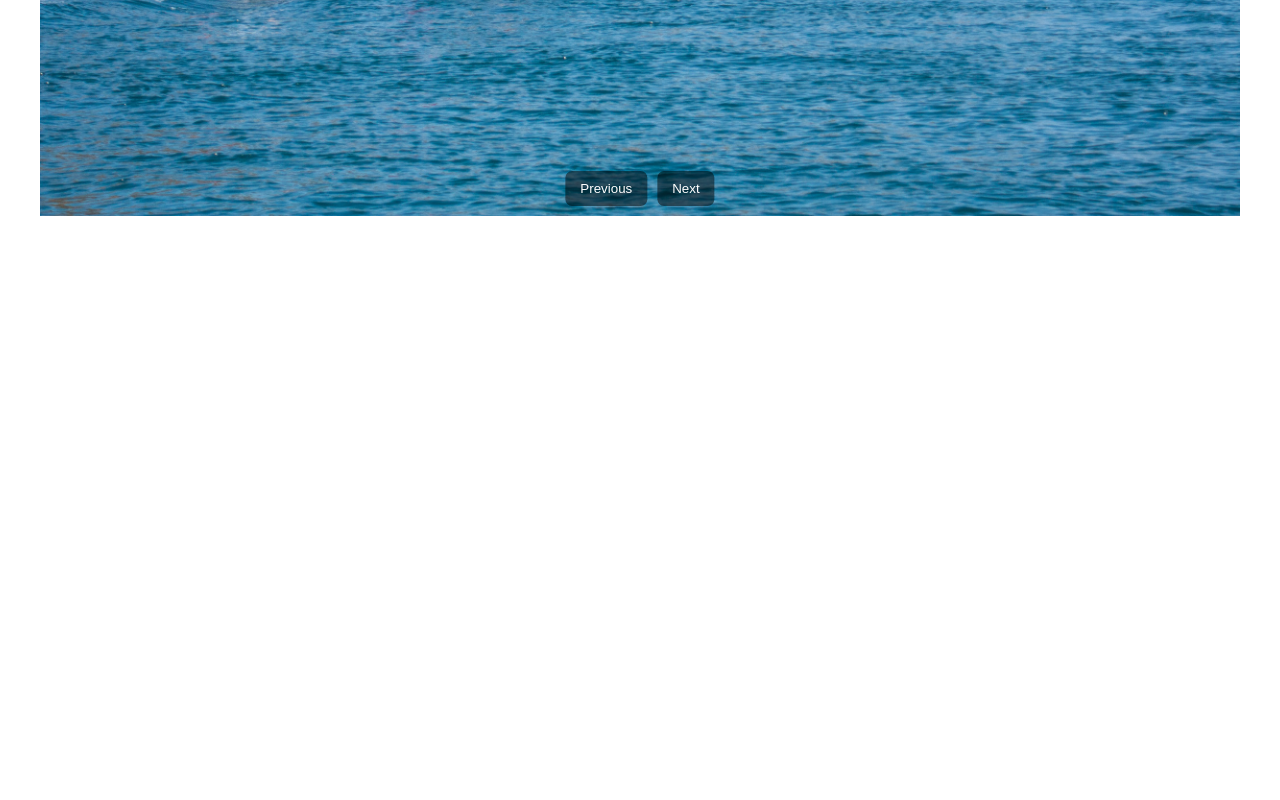
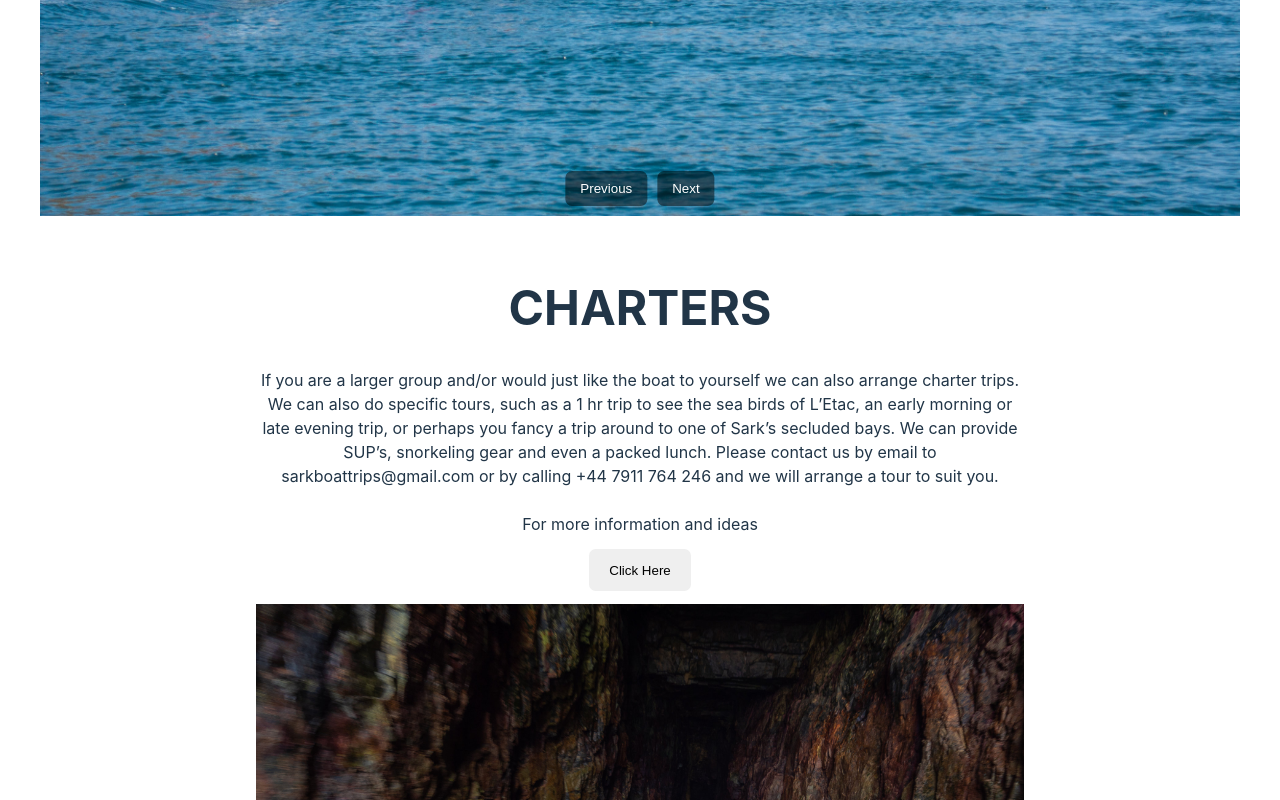
Before and after one commit to MorganGuille/sark-boat-trips, a React (Vite) app in the folder client/: page / in a window 1280 px wide. Shown: the part 2000-2800 px from the top of the page. Before the commit the page ends 2216 px from the top, so only its background shows below. Built offline with nearby package versions, Linux system fonts and the light colour scheme.

Commit message:
working on internal navigation

```diff
--- a/client/src/App.css
+++ b/client/src/App.css
@@ -3,7 +3,6 @@
   line-height: 1.5;
   font-weight: 400;
 
-  /* color-scheme: light dark; */
   color: #213547;
   background-color: #ffffff;
 
@@ -11,15 +10,7 @@
   text-rendering: optimizeLegibility;
   -webkit-font-smoothing: antialiased;
   -moz-osx-font-smoothing: grayscale;
-
-  /* max-width: 1280px; */
-  /* margin: 0;
-  padding: 0;
-  display: flex;
-  flex-direction: column;
-  justify-content: center;
-  align-items: center;
-  text-align: center; */
+  scroll-behavior: smooth;
 
 }
 
--- a/client/src/components/navbar.jsx
+++ b/client/src/components/navbar.jsx
@@ -1,6 +1,8 @@
 import React from 'react'
-import { NavLink } from 'react-router'
+// import { NavLink } from 'react-router'
+import { Link, NavLink } from 'react-router-dom';
 import '../css/navbar.css'
+
 
 
 function Navbar() {
@@ -10,6 +12,10 @@ function Navbar() {
 
             <NavLink to={'./'}>SARK BOAT TRIPS</NavLink>
             <NavLink to={'./Bookings'}>BOOKINGS</NavLink>
+            <Link to={'#theTour'} >THE TOUR</Link>
+
+
+
 
         </div>
 
--- a/client/src/css/home.css
+++ b/client/src/css/home.css
@@ -3,7 +3,9 @@
     padding: 0;
 }
 
-
+html {
+    scroll-behavior: smooth;
+}
 
 h1 {
     font-size: 5em;
@@ -30,7 +32,6 @@ button:hover {
 }
 
 .hero-banner {
-
     background-image: linear-gradient(rgba(0, 0, 0, 0.3), rgba(0, 0, 0, 0.3)), url(../assets/images/hero-banner.jpg);
     background-position: left;
     background-repeat: no-repeat;
@@ -46,7 +47,16 @@ button:hover {
 
 }
 
-.section2 {
+.theTour {
+    display: flex;
+    flex-direction: column;
+    align-items: center;
+    text-align: center;
+    max-width: 60%;
+    margin: 2em auto;
+}
+
+.section3 {
     display: flex;
     flex-direction: column;
     align-items: center;
@@ -54,4 +64,11 @@ button:hover {
     max-width: 60%;
     margin: 2em auto;
 
+    & button {
+        margin: 1em;
+    }
+
+    & img {
+        width: 100%;
+    }
 }
--- a/client/src/css/navbar.css
+++ b/client/src/css/navbar.css
@@ -1,13 +1,14 @@
 .navbar {
     width: 100%;
-
+    background-color: rgba(27, 27, 27, 0.861);
     display: flex;
     flex-direction: row;
     justify-content: center;
     gap: 1em;
     position: fixed;
     top: 0;
-    padding: 1em;
+    padding: 0.2em 0;
+    z-index: 1;
 
     & a {
         font-size: x-large;
--- a/client/src/views/home.jsx
+++ b/client/src/views/home.jsx
@@ -1,5 +1,6 @@
 import React from 'react'
 import Slideshow from '../components/slideshow'
+
 
 import '../css/home.css'
 
@@ -25,8 +26,7 @@ function Home() {
             <h3>BOAT TRIPS WITH SARK LOCALS</h3>
             <button>Book now</button>
         </section>
-        <section className='section2'>
-
+        <section id='theTour' className='theTour'>
             <div className="content">
                 <h2>THE TOUR</h2>
                 <p>Departing from the ‘Creux’ Harbour, the original fishing port on Sark we will take a leisurely two
@@ -48,9 +48,25 @@ function Home() {
                     is a toilet and full safety equipment including life jackets and lifeboats for all passengers and
                     crew.</p>
             </div>
-
         </section >
         <Slideshow images={images} />
+        <section className="section3">
+            <div className="content">
+                <h2>CHARTERS</h2>
+                <p>If you are a larger group and/or would just like the boat to yourself we can also arrange charter
+                    trips.
+                    We can also do specific tours, such as a 1 hr trip to see the sea birds of L’Etac, an early morning
+                    or
+                    late evening trip, or perhaps you fancy a trip around to one of Sark’s secluded bays. We can provide
+                    SUP’s, snorkeling gear and even a packed lunch. Please contact us by email to
+                    sarkboattrips@gmail.com or
+                    by calling +44 7911 764 246 and we will arrange a tour to suit you.</p>
+                <br />
+                <p>For more information and ideas</p>
+                <button>Click Here</button>
+            </div>
+            <img src={"../src/assets/images/charters.jpg"} alt='Charter trip inside cave' />
+        </section>
 
 
     </>
--- /dev/null
+++ b/package.json
@@ -0,0 +1,5 @@
+{
+  "dependencies": {
+    "react-router-dom": "^7.1.5"
+  }
+}
```
Also changed, not shown: client/src/App.jsx (+2 -5 lines), 1 other file (tests, documents, lock files or other folders).
